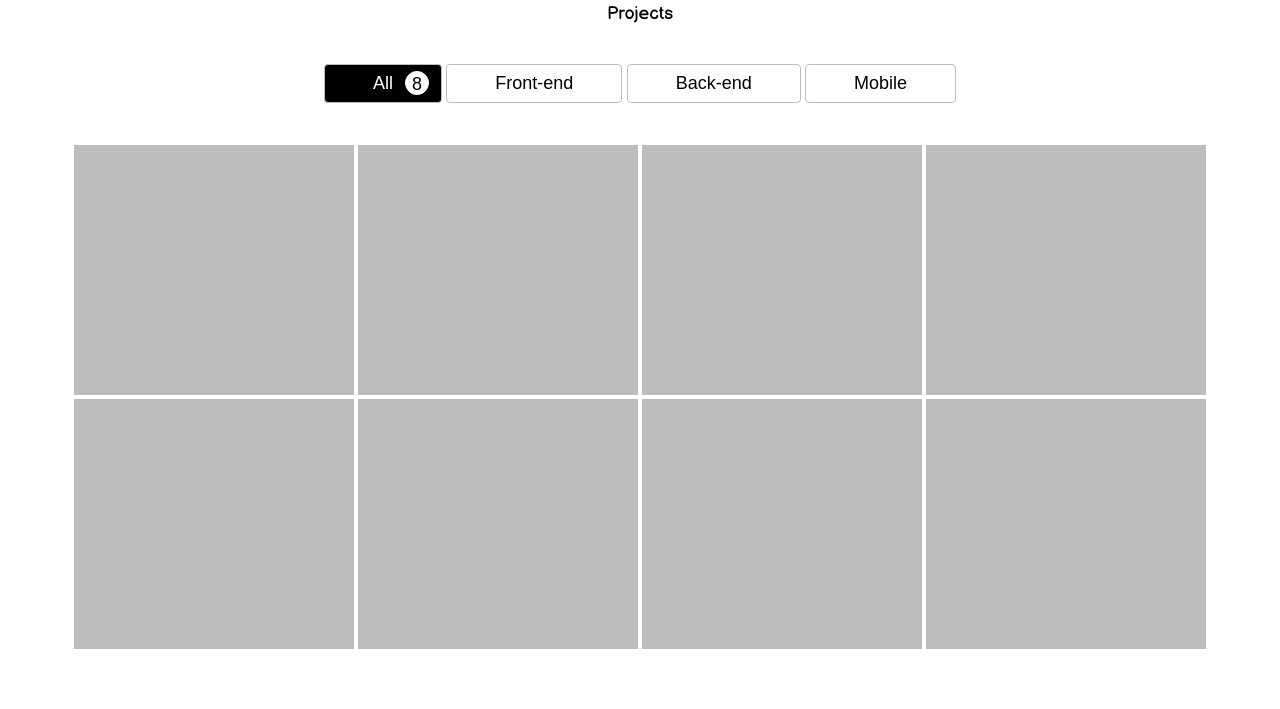
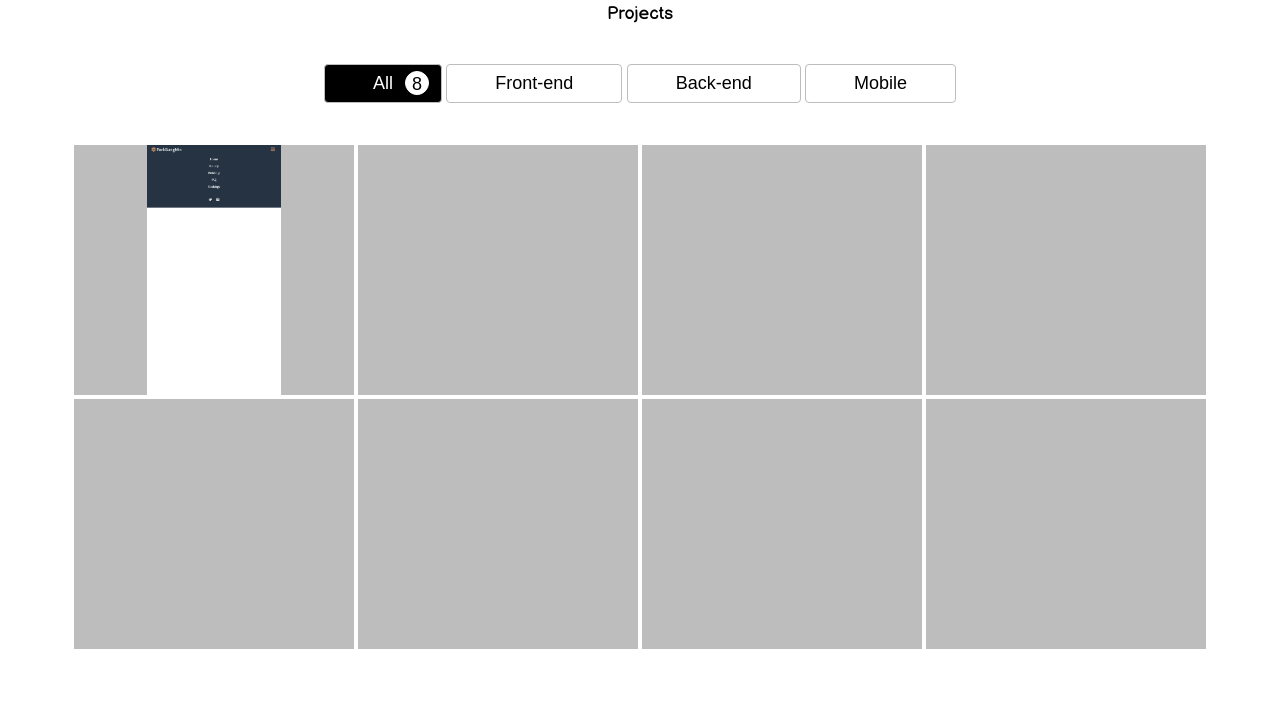
Before and after one commit to sungmin3231/portfolio, a plain HTML site: page index.html in a window 1280 px wide. Shown: the part 3112-3821 px from the top of the page. Drawn offline with Linux system fonts and the light colour scheme.

Commit message:
favicon 등록

```diff
--- a/index.html
+++ b/index.html
@@ -13,6 +13,9 @@
     <!-- font -->
     <link rel="preconnect" href="https://fonts.gstatic.com">
     <link href="https://fonts.googleapis.com/css2?family=Balsamiq+Sans:wght@400;700&display=swap" rel="stylesheet">
+
+    <!-- favicon   -->
+    <link rel="icon" href="images/favicon/favicon-16x16.png" type="image/png">
 
     <!-- css -->
     <link rel="stylesheet" href="css/style.css">
@@ -219,7 +222,7 @@
             </div>
             <div class="work__projects">
                 <a href="" class="project" data-type="front-end">
-                    <img src="images/project/project1.png" alt="" class="project__img">
+                    <img src="images/project/navbar_toggle.png" alt="" class="project__img">
                     <div class="project__description">
                         <h3>Proejct Site</h3>
                         <span>Clone coding with HTML and CSS</span>
```
Also changed, not shown: images/favicon/android-chrome-192x192.png (added), images/favicon/android-chrome-512x512.png (added), images/favicon/apple-touch-icon.png (added), images/favicon/favicon-16x16.png (added), images/favicon/favicon-32x32.png (added), images/favicon/favicon.ico (added), images/favicon/site.webmanifest (added).
